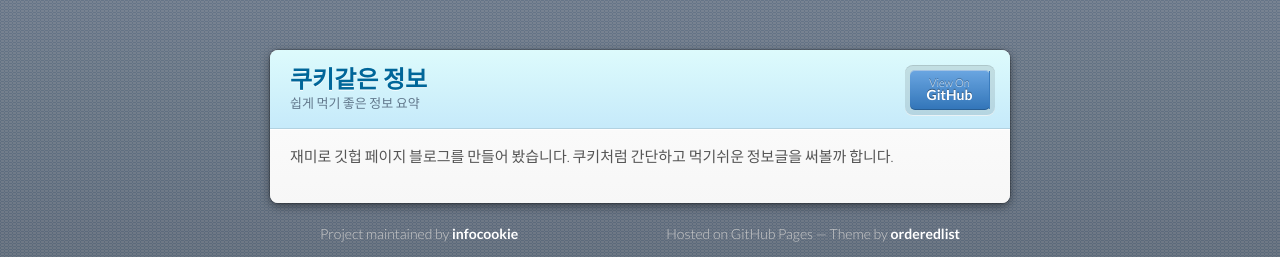
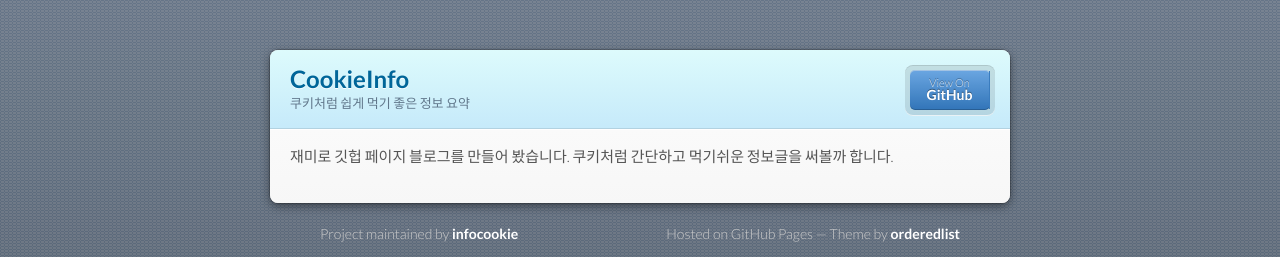
Before and after one commit to infocookie/Infocookie, a Jekyll site: the page built from index.md, in a window 1280 px wide. Shown: the top 257 px of the page. Built offline with Jekyll 4.4.1, drawn with Linux system fonts in a browser that asks for light colours.

Commit message:
Update _config.yml

```diff
--- a/_config.yml
+++ b/_config.yml
@@ -8,8 +8,8 @@
   - jekyll-remote-theme
   - jekyll-paginate
   - jekyll-seo-tag
-title: [쿠키같은 정보]
-description: [쉽게 먹기 좋은 정보 요약]
+title: [CookieInfo]
+description: [쿠키처럼 쉽게 먹기 좋은 정보 요약]
 
 
 
```
